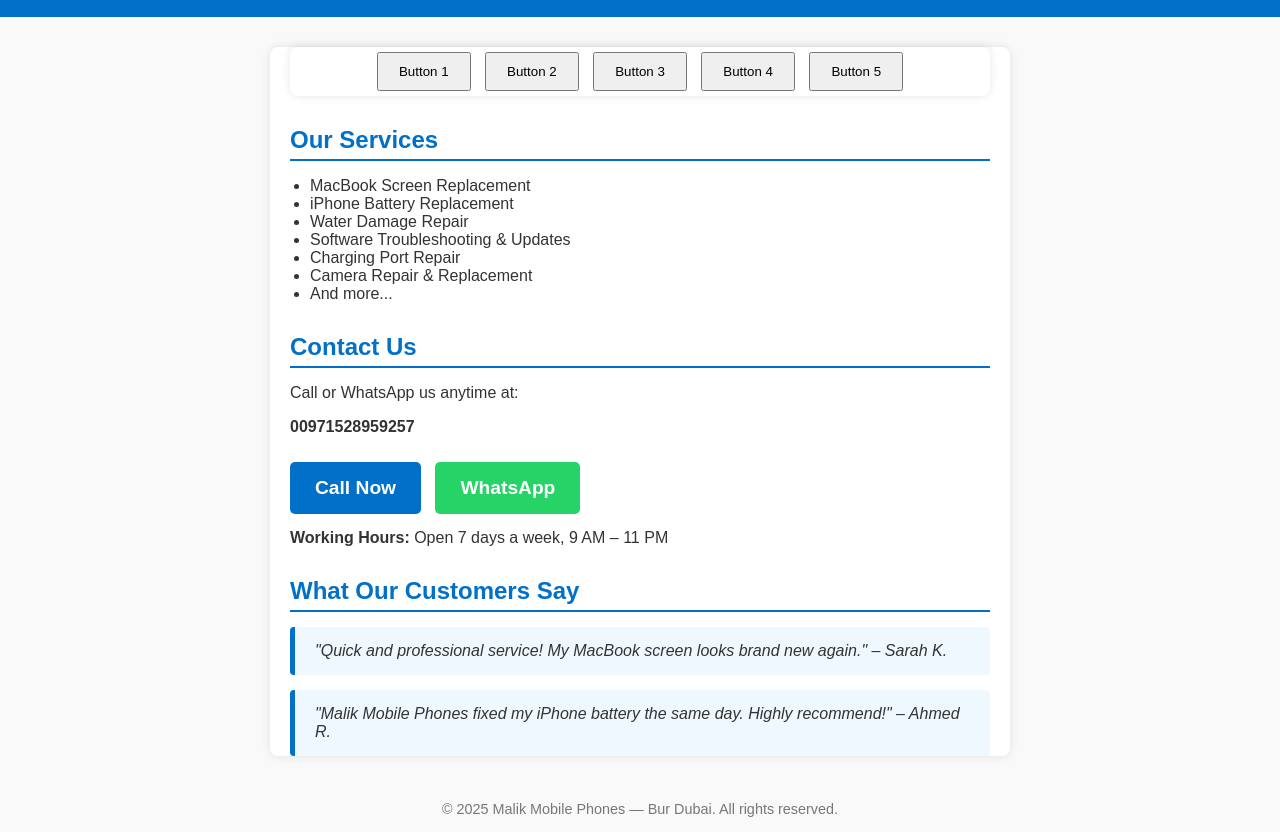
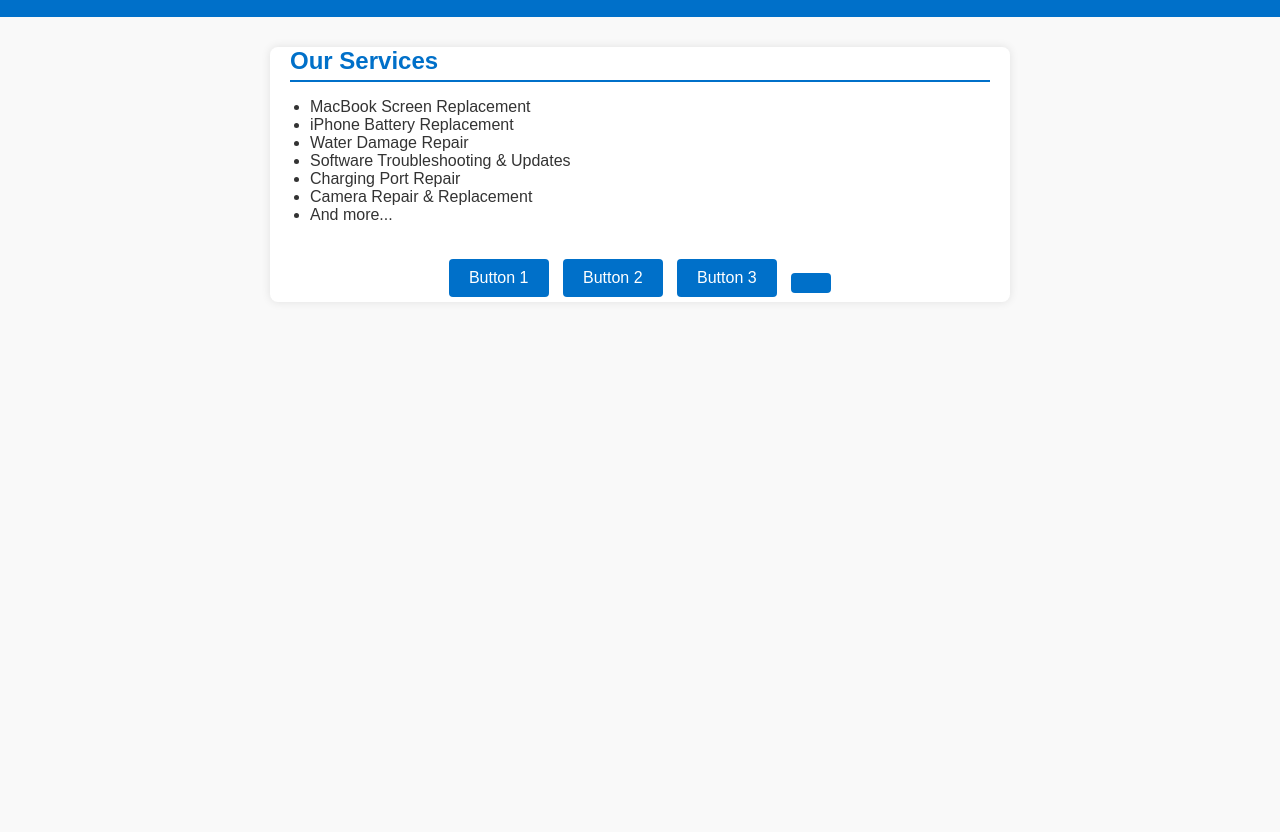
Before and after one commit to valueramp/malik-mobile-phones, a plain HTML site: page index.html in a window 1280 px wide. Shown: the part 86-918 px from the top of the page. After the commit the page ends 800 px from the top, so only its background shows below. Drawn offline with Linux system fonts and the light colour scheme.

Commit message:
Update index.html

```diff
--- a/index.html
+++ b/index.html
@@ -86,6 +86,25 @@
         padding: 15px 0;
       }
     }
+    /* Buttons container */
+    .button-group {
+      text-align: center;
+      margin: 20px 0;
+    }
+    .button-group button {
+      padding: 10px 20px;
+      margin: 5px;
+      font-size: 1em;
+      cursor: pointer;
+      border: none;
+      border-radius: 4px;
+      background-color: #0070c9;
+      color: white;
+      transition: background-color 0.3s;
+    }
+    .button-group button:hover {
+      background-color: #005fa3;
+    }
   </style>
 </head>
 <body>
@@ -96,19 +115,6 @@
 </header>
 
 <main>
-  <main>
-  <!-- Existing content like services, contact, testimonials -->
-
-  <!-- Add buttons here -->
-  <div style="text-align:center; margin: 20px 0;">
-    <button style="padding:10px 20px; margin:5px;">Button 1</button>
-    <button style="padding:10px 20px; margin:5px;">Button 2</button>
-    <button style="padding:10px 20px; margin:5px;">Button 3</button>
-    <button style="padding:10px 20px; margin:5px;">Button 4</button>
-    <button style="padding:10px 20px; margin:5px;">Button 5</button>
-  </div>
-
-</main>
   <section id="services">
     <h2>Our Services</h2>
     <ul>
@@ -122,25 +128,9 @@
     </ul>
   </section>
 
-  <section id="contact">
-    <h2>Contact Us</h2>
-    <p>Call or WhatsApp us anytime at:</p>
-    <p><strong>00971528959257</strong></p>
-    <a href="tel:+971528959257" class="contact-btn">Call Now</a>
-    <a href="https://wa.me/971528959257" target="_blank" class="contact-btn" style="background:#25D366; margin-left:10px;">WhatsApp</a>
-    <p style="margin-top:15px;"><strong>Working Hours:</strong> Open 7 days a week, 9 AM – 11 PM</p>
-  </section>
-
-  <section id="testimonials">
-    <h2>What Our Customers Say</h2>
-    <div class="testimonial">"Quick and professional service! My MacBook screen looks brand new again." – Sarah K.</div>
-    <div class="testimonial">"Malik Mobile Phones fixed my iPhone battery the same day. Highly recommend!" – Ahmed R.</div>
-  </section>
-</main>
-
-<footer>
-  &copy; 2025 Malik Mobile Phones — Bur Dubai. All rights reserved.
-</footer>
-
-</body>
-</html>
+  <!-- Buttons added here -->
+  <div class="button-group">
+    <button>Button 1</button>
+    <button>Button 2</button>
+    <button>Button 3</button>
+    <button>
```
